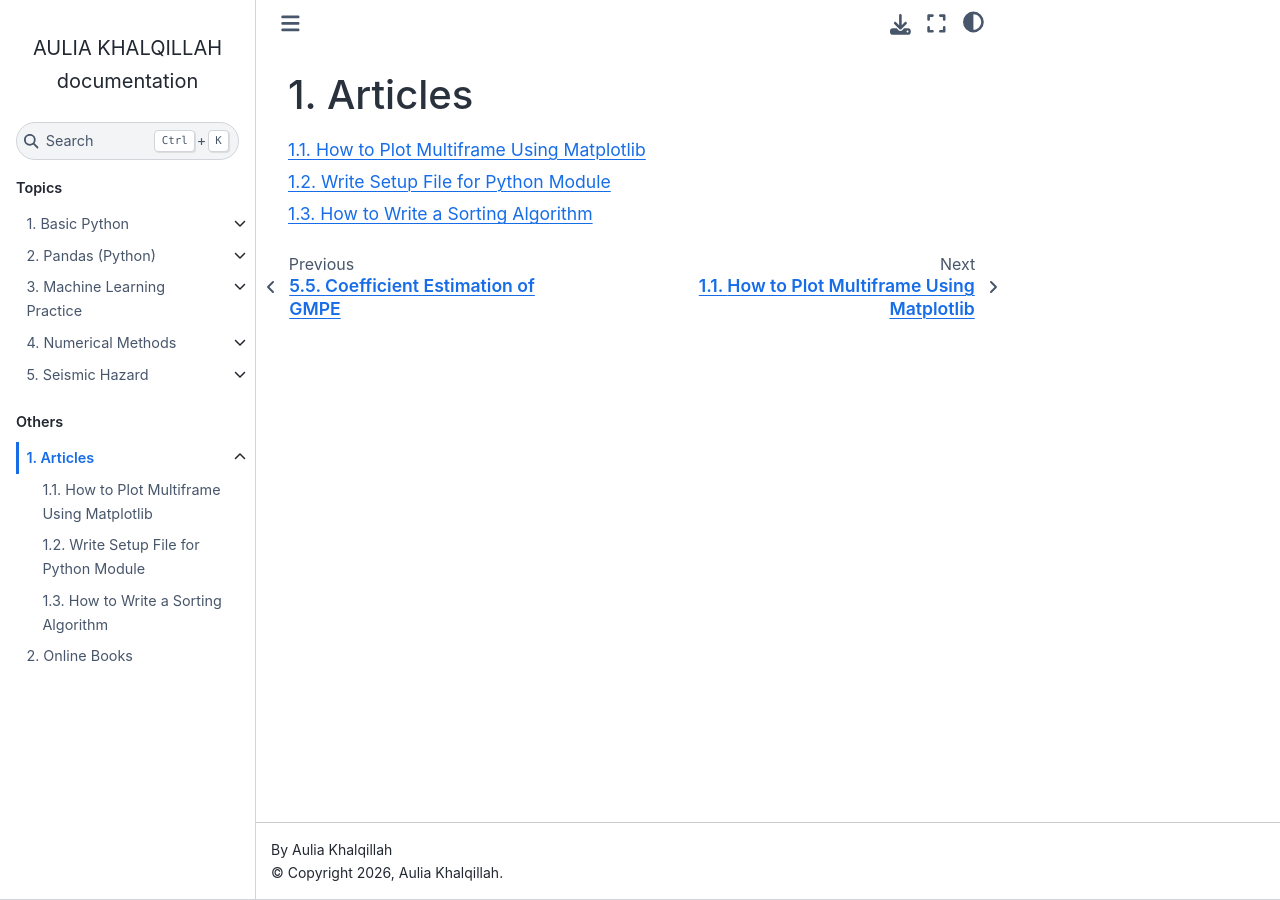
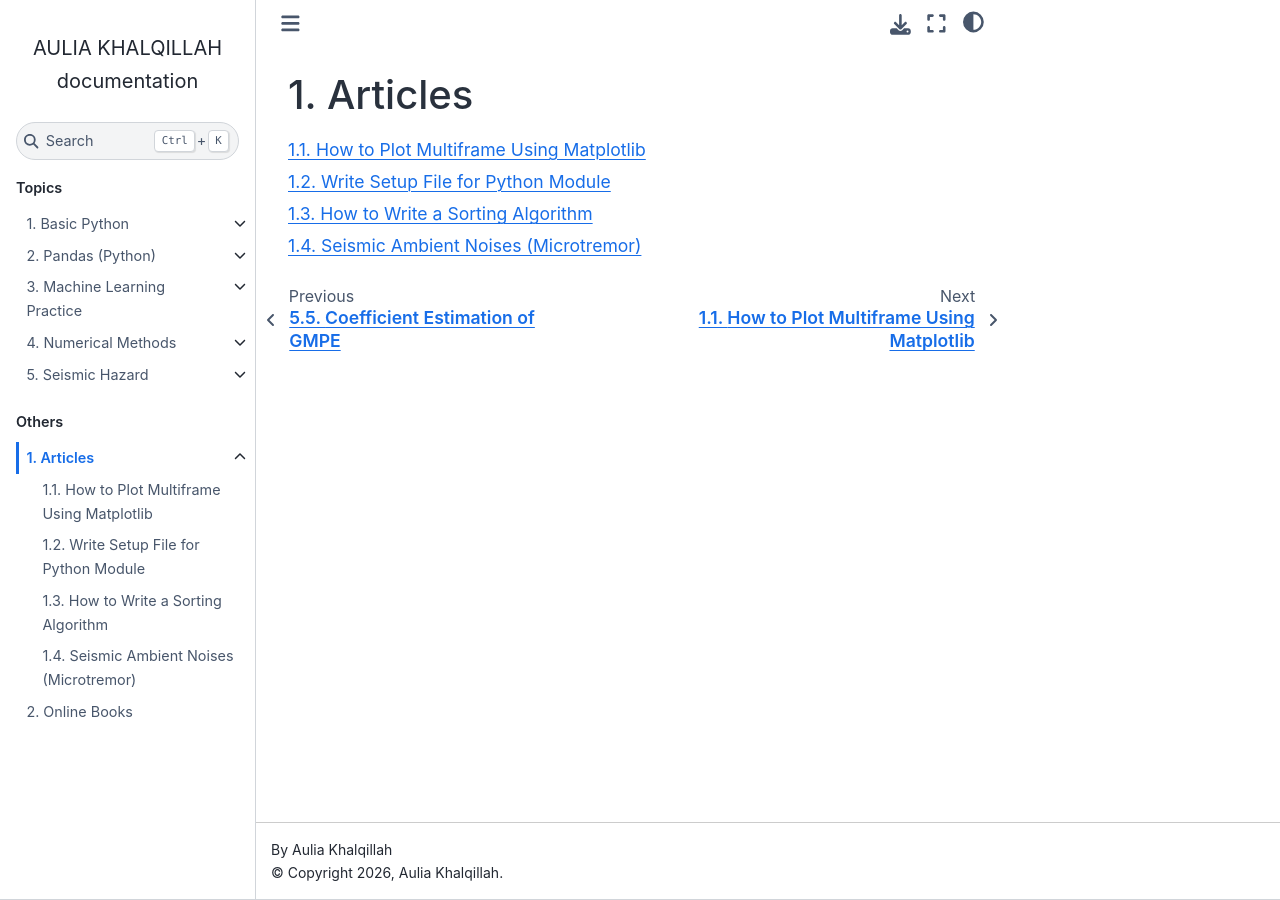
Before and after one commit to auliakhalqillah/akbook, a Sphinx documentation site: the page built from docs/source/Articles.rst, in a window 1280 px wide. Built offline with Sphinx 7.4.7 and the Sphinx Book theme 1.1.4, drawn with Linux system fonts in a browser that asks for light colours; pages that are not in the unit, such as notebooks, are missing from menus; a script that is not in the unit is left out.

Commit message:
Update Articles.rst

```diff
--- a/docs/source/Articles.rst
+++ b/docs/source/Articles.rst
@@ -7,3 +7,4 @@ Articles
   Write Setup File for Python Module
   How to Write a Sorting Algorithm
   creating_heatmap
+  2025-08-23-Seismic-Ambient-Noises-What-Type-of-Waves-Contribute
```
